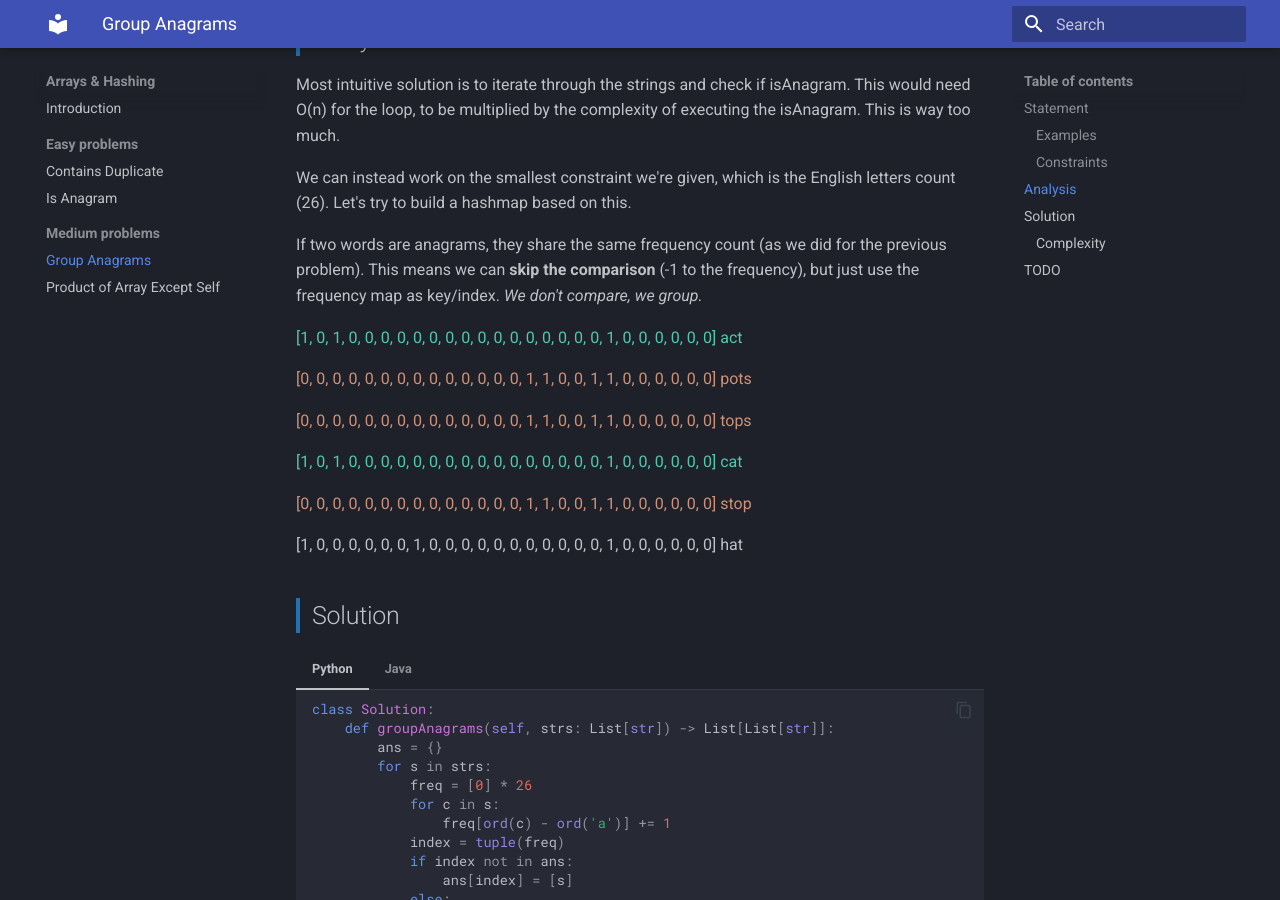
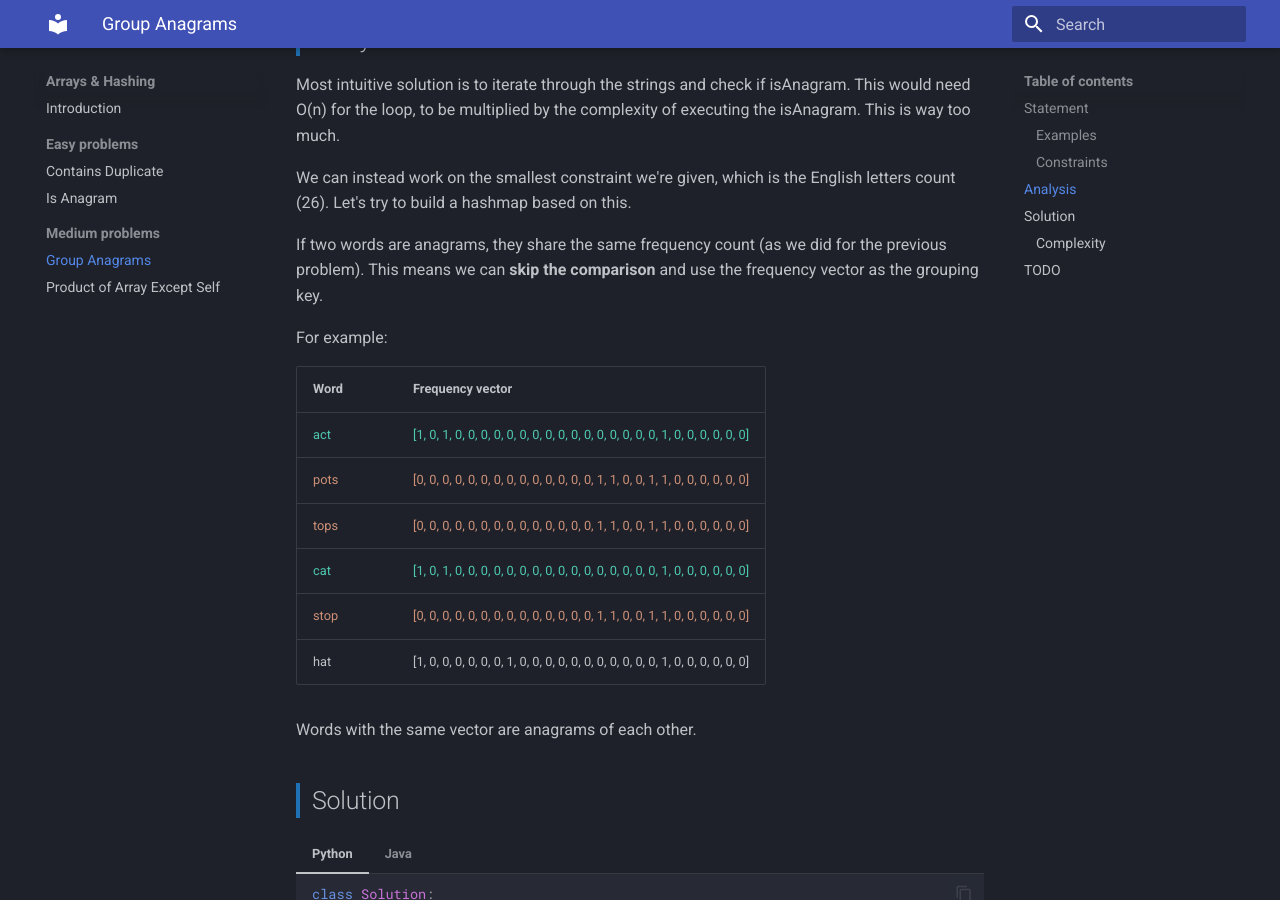
Before and after one commit to gregalletti/interview-prep, an MkDocs documentation site: the page built from docs/files/00_arrays/03_arrays.md, in a window 1280 px wide and 900 px high, scrolled down 818 px. Built offline with MkDocs 1.6.1 and Material for MkDocs 9.7.7, drawn with Linux system fonts in a browser that asks for light colours.

Commit message:
new problem

```diff
--- a/docs/files/00_arrays/03_arrays.md
+++ b/docs/files/00_arrays/03_arrays.md
@@ -26,19 +26,20 @@ Most intuitive solution is to iterate through the strings and check if isAnagram
 
 We can instead work on the smallest constraint we're given, which is the English letters count (26). Let's try to build a hashmap based on this.
 
-If two words are anagrams, they share the same frequency count (as we did for the previous problem). This means we can **skip the comparison** (-1 to the frequency), but just use the frequency map as key/index. _We don't compare, we group._
+If two words are anagrams, they share the same frequency count (as we did for the previous problem). This means we can **skip the comparison** and use the frequency vector as the grouping key.
 
-<span style="color:#4ec9b0">[1, 0, 1, 0, 0, 0, 0, 0, 0, 0, 0, 0, 0, 0, 0, 0, 0, 0, 0, 1, 0, 0, 0, 0, 0, 0] act</span>
+For example:
 
-<span style="color:#ce9178">[0, 0, 0, 0, 0, 0, 0, 0, 0, 0, 0, 0, 0, 0, 1, 1, 0, 0, 1, 1, 0, 0, 0, 0, 0, 0] pots</span>
+| Word | Frequency vector |
+| --- | --- |
+| <span style="color:#4ec9b0">act</span> | <span style="color:#4ec9b0">[1, 0, 1, 0, 0, 0, 0, 0, 0, 0, 0, 0, 0, 0, 0, 0, 0, 0, 0, 1, 0, 0, 0, 0, 0, 0]</span> |
+| <span style="color:#ce9178">pots</span> | <span style="color:#ce9178">[0, 0, 0, 0, 0, 0, 0, 0, 0, 0, 0, 0, 0, 0, 1, 1, 0, 0, 1, 1, 0, 0, 0, 0, 0, 0]</span> |
+| <span style="color:#ce9178">tops</span> | <span style="color:#ce9178">[0, 0, 0, 0, 0, 0, 0, 0, 0, 0, 0, 0, 0, 0, 1, 1, 0, 0, 1, 1, 0, 0, 0, 0, 0, 0]</span> |
+| <span style="color:#4ec9b0">cat</span> | <span style="color:#4ec9b0">[1, 0, 1, 0, 0, 0, 0, 0, 0, 0, 0, 0, 0, 0, 0, 0, 0, 0, 0, 1, 0, 0, 0, 0, 0, 0]</span> |
+| <span style="color:#ce9178">stop</span> | <span style="color:#ce9178">[0, 0, 0, 0, 0, 0, 0, 0, 0, 0, 0, 0, 0, 0, 1, 1, 0, 0, 1, 1, 0, 0, 0, 0, 0, 0]</span> |
+| hat | [1, 0, 0, 0, 0, 0, 0, 1, 0, 0, 0, 0, 0, 0, 0, 0, 0, 0, 0, 1, 0, 0, 0, 0, 0, 0] |
 
-<span style="color:#ce9178">[0, 0, 0, 0, 0, 0, 0, 0, 0, 0, 0, 0, 0, 0, 1, 1, 0, 0, 1, 1, 0, 0, 0, 0, 0, 0] tops</span>
-
-<span style="color:#4ec9b0">[1, 0, 1, 0, 0, 0, 0, 0, 0, 0, 0, 0, 0, 0, 0, 0, 0, 0, 0, 1, 0, 0, 0, 0, 0, 0] cat</span>
-
-<span style="color:#ce9178">[0, 0, 0, 0, 0, 0, 0, 0, 0, 0, 0, 0, 0, 0, 1, 1, 0, 0, 1, 1, 0, 0, 0, 0, 0, 0] stop</span>
-
-[1, 0, 0, 0, 0, 0, 0, 1, 0, 0, 0, 0, 0, 0, 0, 0, 0, 0, 0, 1, 0, 0, 0, 0, 0, 0] hat
+Words with the same vector are anagrams of each other.
 
 ## Solution
 === "Python"
--- a/mkdocs.yml
+++ b/mkdocs.yml
@@ -41,6 +41,8 @@ nav:
       - Product of Array Except Self: files/00_arrays/04_arrays.md
   - Two Pointers:
     - Introduction: files/01_two_pointers/00_two_pointers.md
+    - Easy problems:
+      - Valid Palindrome: files/01_two_pointers/01_two_pointers.md
   - Stack:
     - Introduction: files/02_stack/00_stack.md
   - Binary Search:
```
Also changed, not shown: README.md (+11 -2 lines), docs/files/01_two_pointers/01_two_pointers.md (added, +90 -0 lines).
